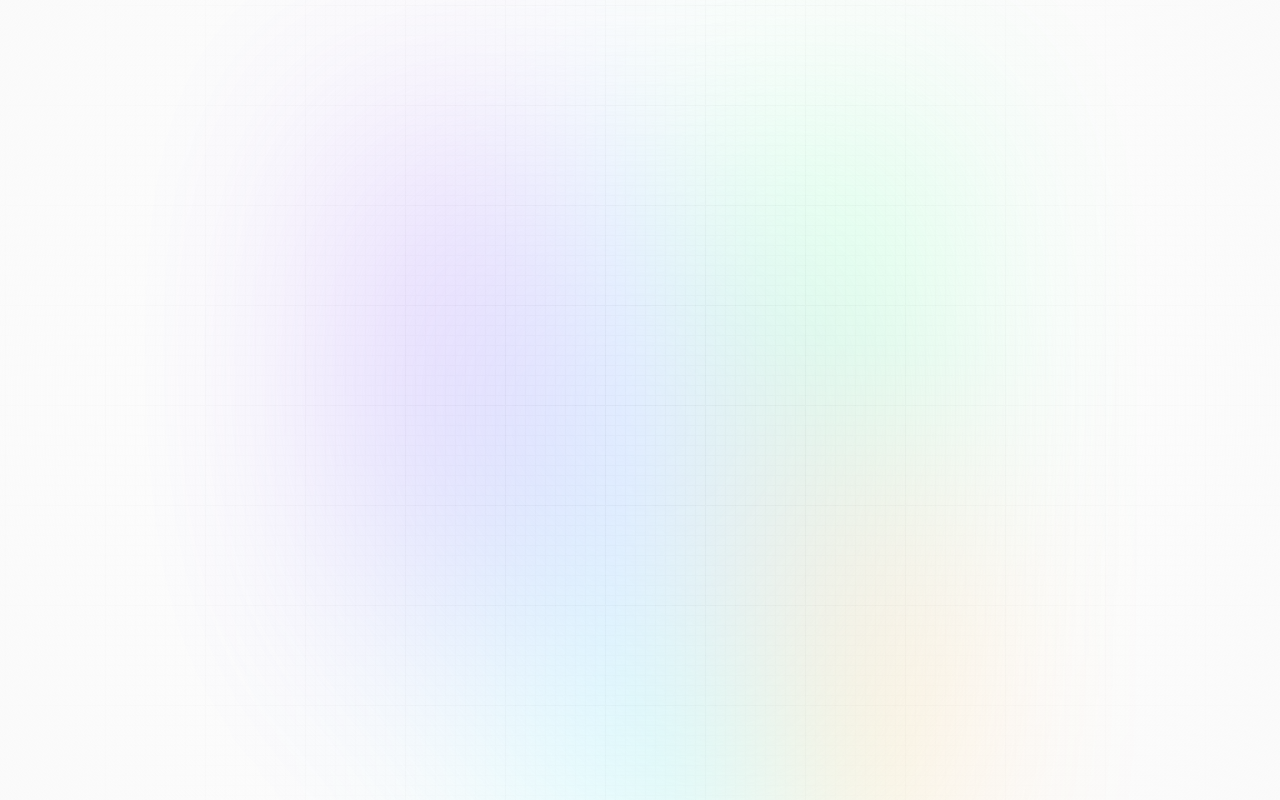
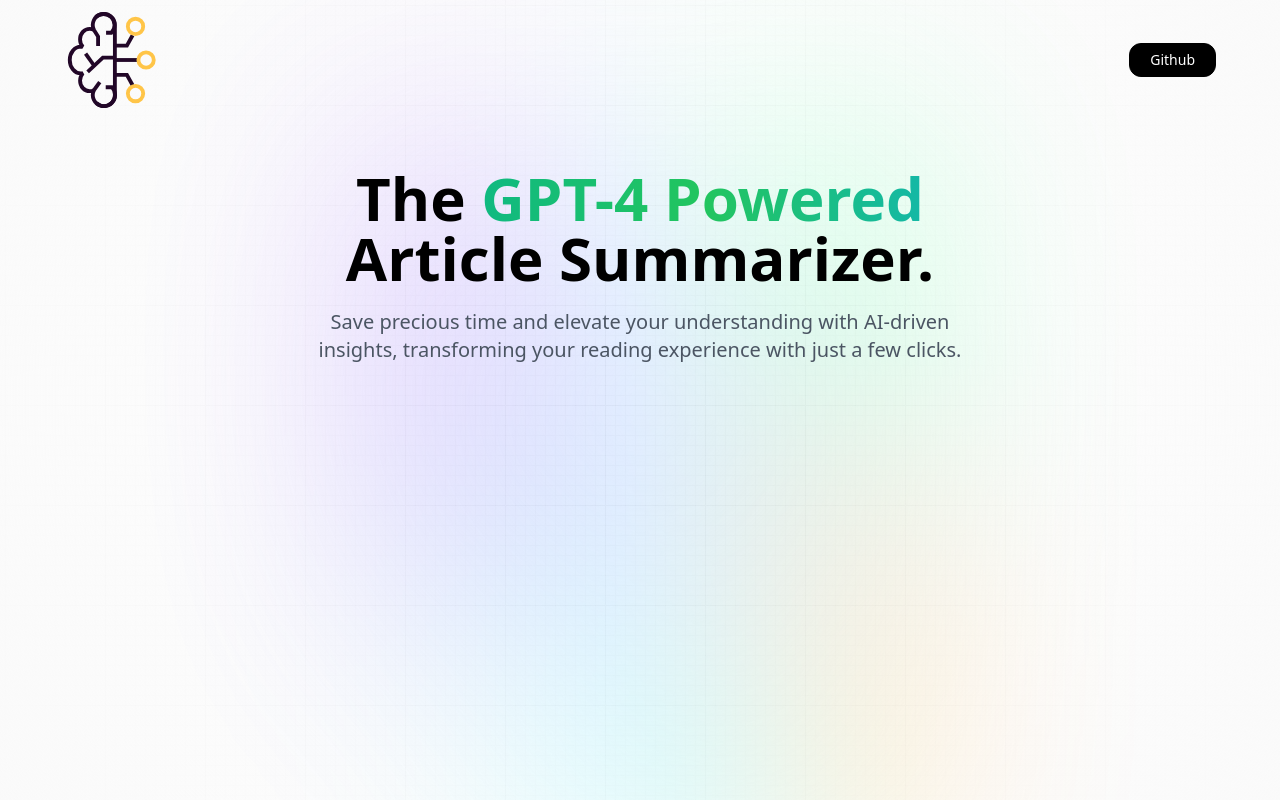
Before and after one commit to Norman-Ben/summairy, a React (Vite) app: page / in a window 1280 px wide. Built offline with nearby package versions, Linux system fonts and the light colour scheme; a web font is replaced by a local one.

Commit message:
Complete hero section with basic styling

```diff
--- a/src/App.tsx
+++ b/src/App.tsx
@@ -11,8 +11,8 @@ const App = () => {
       </div>
 
       <div className="app">
-        {/* <Hero />
-        <Demo /> */}
+        <Hero />
+        <Demo />
       </div>
     </main>
   );
--- a/src/components/Hero.tsx
+++ b/src/components/Hero.tsx
@@ -1,11 +1,30 @@
-import { Logo } from '../assets/Logo.png';
+import logo from '../assets/logo.svg';
 
 const Hero = () => {
   return (
     <header className="w-full flex justify-center items-center flex-col">
-      <nav className="flex justify-between items-center flex-col">
-        <img src={Logo} alt="Summairy Logo" />
+      <nav className="flex justify-between items-center w-full mb-10 pt-3">
+        <img src={logo} alt="Summairy Logo" className="w-24 object-contain" />
+
+        <button
+          type="button"
+          onClick={() => window.open('https://github.com/Norman-Ben/summairy')}
+          className="rounded-xl border border-black bg-black py-1.5 px-5 text-sm text-white transition-all hover:bg-white hover:text-black"
+        >
+          Github
+        </button>
       </nav>
+      <h1 className="mt-5 text-5xl font-extrabold leading-[1.15] text-black sm:text-6xl text-center">
+        The{' '}
+        <span className="bg-gradient-to-r from-emerald-500 via-green-500 to-teal-500 bg-clip-text text-transparent">
+          GPT-4 Powered <br className="max-md:hidden" />
+        </span>{' '}
+        Article Summarizer.
+      </h1>
+      <h2 className="mt-5 text-lg text-gray-600 sm:text-xl text-center max-w-2xl">
+        Save precious time and elevate your understanding with AI-driven
+        insights, transforming your reading experience with just a few clicks.
+      </h2>
     </header>
   );
 };
```
Also changed, not shown: src/assets/Logo.png (deleted), src/assets/logo.svg (added).
